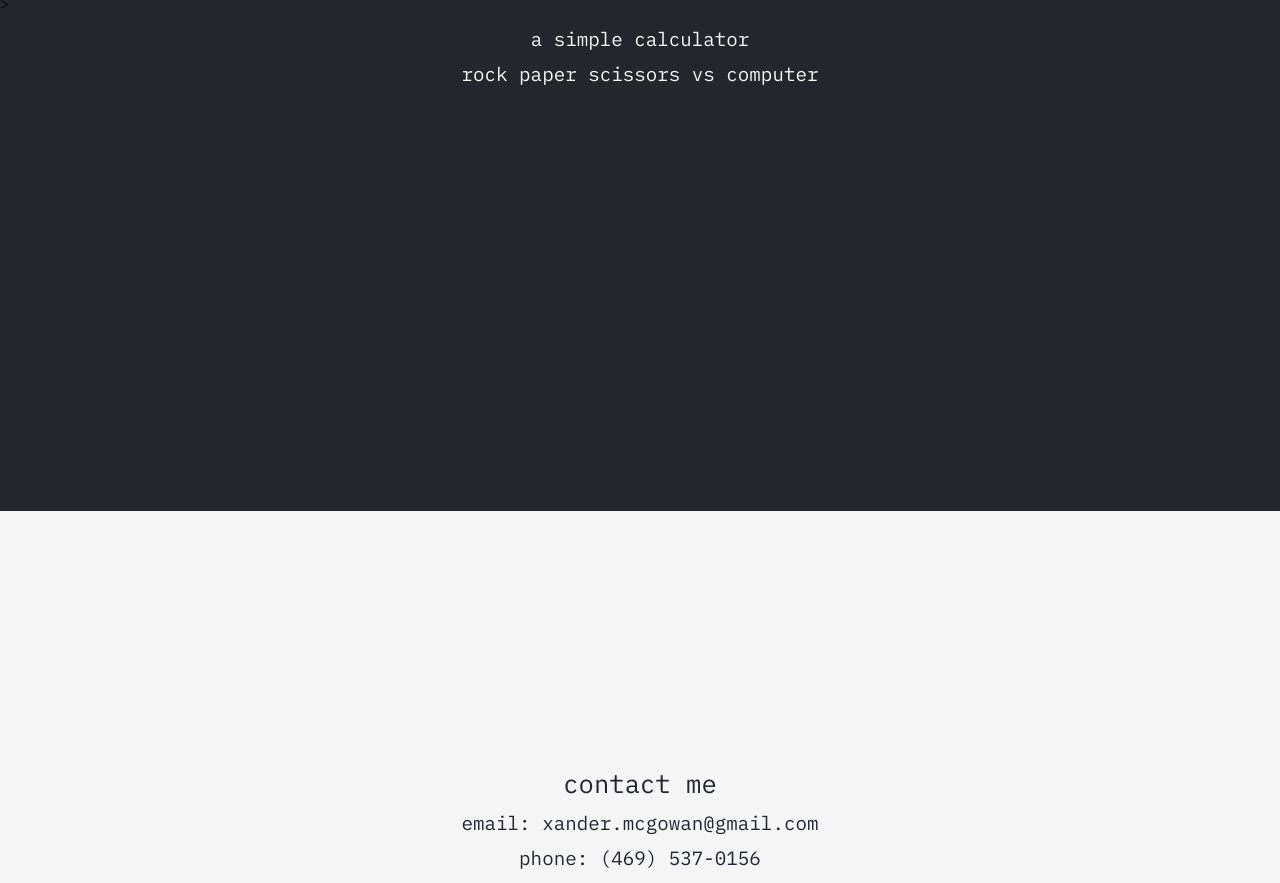
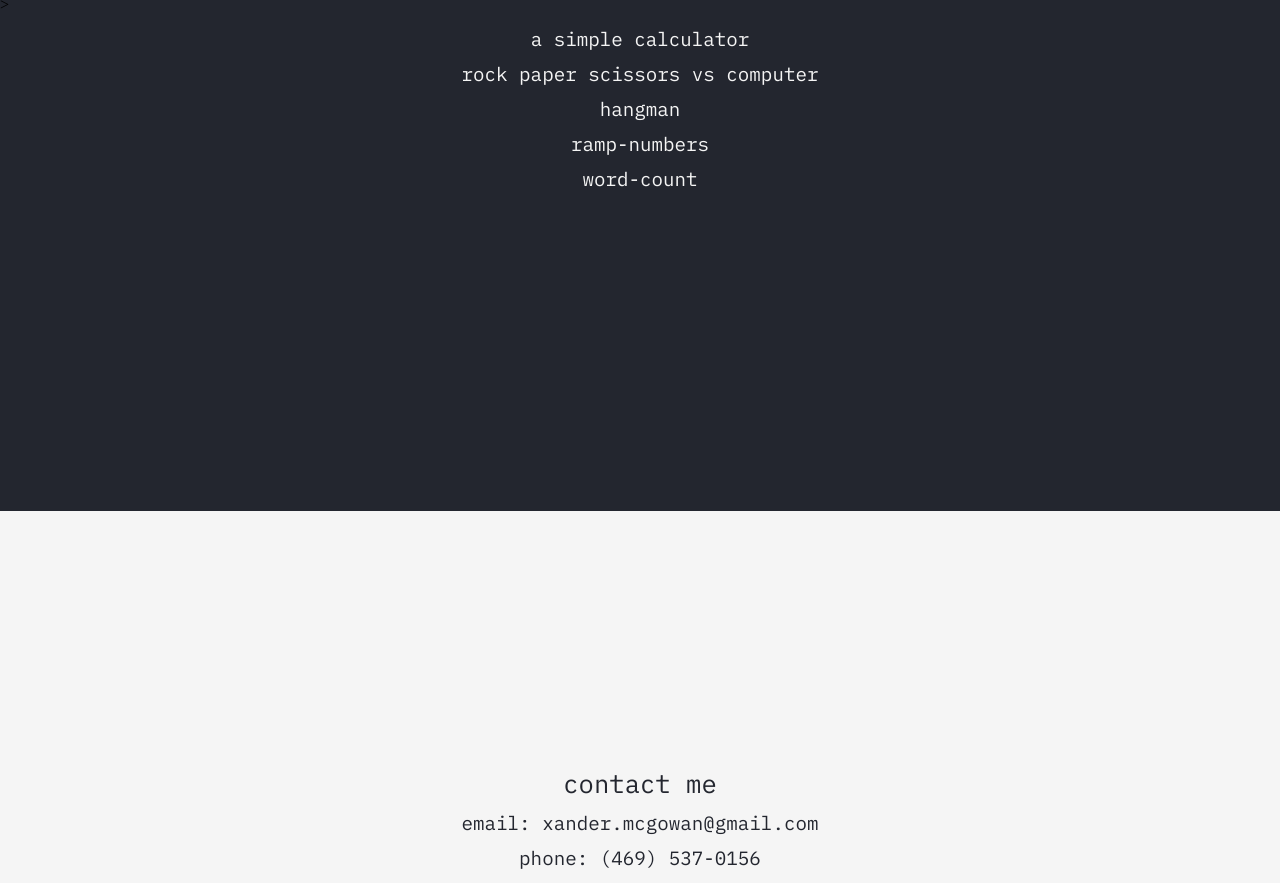
Before and after one commit to XanderMcGowan/professional-portfolio, a plain HTML site: page index.html in a window 1280 px wide. Shown: the part 1889-2772 px from the top of the page. Drawn offline with Linux system fonts and the light colour scheme.

Commit message:
added hangamn, ramp numbers, word count to project list

```diff
--- a/index.html
+++ b/index.html
@@ -42,6 +42,15 @@
     <a href="https://xandermcgowan.github.io/RockPaperScissorsAI/" target="_blank">
       <h3 id="rock-paper-scissors-vs-computer">rock paper scissors vs computer</h3>
     </a>
+    <a href="https://xandermcgowan.github.io/Hangman/" target="_blank">
+      <h3 id="hangman">hangman</h3>
+    </a>
+    <a href="https://xandermcgowan.github.io/RampNumbers/" target="_blank">
+      <h3 id="ramp-numbers">ramp-numbers</h3>
+    </a>
+    <a href="https://xandermcgowan.github.io/WordCount/" target="_blank">
+      <h3 id="word-count">word-count</h3>
+    </a>
     </div>
     <div class="contact">
       <h2 id="contact-title">contact me</h2>
--- a/styles.css
+++ b/styles.css
@@ -87,6 +87,19 @@ p {
 #rock-paper-scissors-vs-computer:hover {
   color: #D05D11;
 }
+
+#hangman:hover {
+  color: #D05D11;
+}
+
+#ramp-numbers:hover {
+  color: #D05D11;
+}
+
+#word-count:hover {
+  color: #D05D11;
+}
+
 
 .contact {
   height: 100vh;
```
